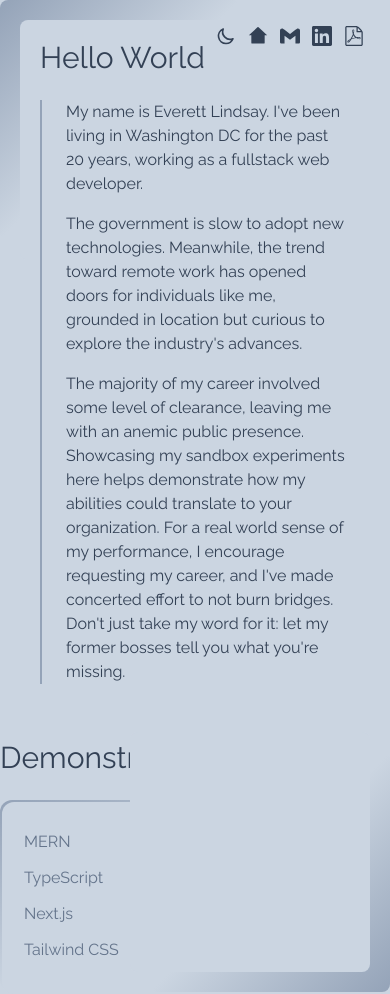
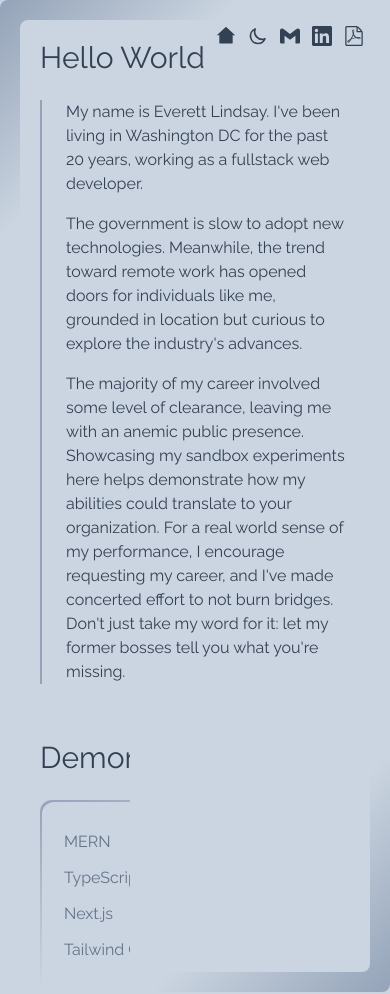
Before and after one commit to Ever-It-Lazy/portfolio, a Next.js app: page / in a window 390 px wide. Built offline with nearby package versions, Linux system fonts and the light colour scheme.

Commit message:
dark mode now functions

```diff
--- a/pages/_document.js
+++ b/pages/_document.js
@@ -4,7 +4,7 @@ export default function Document() {
 	return (
 		<Html lang="en">
 			<Head />
-			<body className="bg-slate-300 overflow-x-hidden">
+			<body className="bg-slate-300 dark:bg-slate-800 overflow-x-hidden">
 				<Main />
 				<NextScript />
 			</body>
--- a/pages/index.js
+++ b/pages/index.js
@@ -53,24 +53,38 @@ export default function Home() {
 
 	const toggleDarkMode = () => {
 		setDarkMode(!darkMode);
+
+		const theme = darkMode ? "dark" : "light";
+
+		// On page load or when changing themes, best to add inline in `head` to avoid FOUC
+		if (localStorage.theme === 'dark' || (!('theme' in localStorage) && window.matchMedia('(prefers-color-scheme: dark)').matches)) {
+			document.documentElement.classList.add('dark');
+		} else {
+			document.documentElement.classList.remove('dark');
+		}
+
+		localStorage.theme = theme;
+
+		// Whenever the user explicitly chooses to respect the OS preference
+		//localStorage.removeItem('theme')
 	};
 
 	return (
 		<div className="xl:container xl:mx-auto">
 			<div className="relative md:grid grid-cols-3 min-h-screen max-h-full">
 				{/* top left border */}
-				<div className="absolute bg-gradient-to-br from-slate-400 via-slate-300 h-60 w-60 rounded-lg -z-10">
-					<div className="absolute bg-slate-300 h-60 w-60 rounded-lg z-0 left-5 top-5"></div>
+				<div className="absolute bg-gradient-to-br from-slate-400 via-slate-300 dark:via-slate-800 h-60 w-60 rounded-lg -z-10">
+					<div className="absolute bg-slate-300 dark:bg-slate-800 h-60 w-60 rounded-lg z-0 left-5 top-5"></div>
 				</div>
 
 				<nav className="relative col-span-3">
 					<div className="flex absolute right-0 m-5">
+						<RiHome2Fill className="icon" onClick={toggleHome} />
 						{
 							darkMode
 								? <HiSun className="icon" onClick={toggleDarkMode} />
 								: <HiOutlineMoon className="icon" onClick={toggleDarkMode} />
 						}
-						<RiHome2Fill className="icon" onClick={toggleHome} />
 						<Link href="mailto:everettlindsay@gmail.com">
 							<SiGmail className="icon" />
 						</Link>
@@ -91,11 +105,11 @@ export default function Home() {
 					{ showTailwind ? <Tailwind /> : null }
 				</div>
 
-				<div className="col-span-1">
+				<div className="col-span-1 ml-10 md:ml-0">
 					<h2>Demonstrations</h2>
-					<ul className="relative p-6 rounded-xl bg-gradient-to-br from-slate-400 via-slate-300">
+					<ul className="relative p-6 rounded-xl bg-gradient-to-br from-slate-400 via-slate-300 dark:via-slate-800">
 						<li className="leading-9">
-							<div className="absolute bg-slate-300 h-[100%] w-[100%] rounded-xl z-0 left-0.5 top-0.5"></div>
+							<div className="absolute bg-slate-300 dark:bg-slate-800 h-full w-full rounded-xl z-0 left-0.5 top-0.5"></div>
 							<a onClick={toggleMern} className="link-underline">MERN</a>
 						</li>
 						<li className="leading-9">
@@ -111,8 +125,8 @@ export default function Home() {
 				</div>
 
 				{/* bottom right border */}
-				<div className="absolute bg-gradient-to-br from-transparent via-slate-300 to-slate-400 h-60 w-60 rounded-lg z-10 bottom-0 right-0">
-					<div className="absolute bg-slate-300 h-60 w-60 rounded-lg z-0 right-5 bottom-5"></div>
+				<div className="absolute bg-gradient-to-br from-transparent via-slate-300 to-slate-400 dark:via-slate-800 dark:to-slate-400 h-60 w-60 rounded-lg z-10 bottom-0 right-0">
+					<div className="absolute bg-slate-300 dark:bg-slate-800 h-60 w-60 rounded-lg z-0 right-5 bottom-5"></div>
 				</div>
 			</div>
 		</div>
--- a/styles/globals.css
+++ b/styles/globals.css
@@ -3,8 +3,8 @@
 @tailwind utilities;
 
 @layer base {
-	html {
-		@apply text-slate-700;
+	body {
+		@apply text-slate-700 dark:text-slate-300;
 	}
 
 	h1 {
@@ -24,31 +24,30 @@
 	.link-underline {
 		@apply relative
 		transition-all duration-75 ease-out
-		text-slate-500
-		hover:text-slate-700
+		text-slate-500 dark:text-slate-400
+		hover:text-slate-700 dark:hover:text-slate-300
 		cursor-pointer;
 	}
 	.link-underline::after {
 		@apply content-[''] absolute
 		bg-slate-400
-		h-[2px] w-0 left-0 -bottom-[5px]
+		h-0.5 w-0 left-0 -bottom-1.5
 		rounded-xl duration-300;
 	}
 	.link-underline:hover::after {
-		@apply w-[100%];
+		@apply w-full;
 	}
 
 	.icon {
 		@apply m-2 scale-125
 		cursor-pointer
 		hover:scale-150
-		hover:text-slate-500
+		hover:text-slate-500 dark:hover:text-slate-100
 		duration-200;
 	}
 
 	.side-border {
-		@apply
-		 border-slate-400 border-l-2 pl-6;
+		@apply border-slate-400 border-l-2 pl-6;
 	}
 
 	.capsules {
@@ -56,6 +55,7 @@
 	}
 
 	.capsules li {
-		@apply inline-block bg-slate-400 px-2 rounded-full;
+		@apply inline-block bg-slate-400 px-2 rounded-full
+		dark:text-slate-700;
 	}
 }
--- a/tailwind.config.js
+++ b/tailwind.config.js
@@ -15,4 +15,5 @@ module.exports = {
 		},
 	},
 	plugins: [],
+	darkMode: 'class',
 }
```
